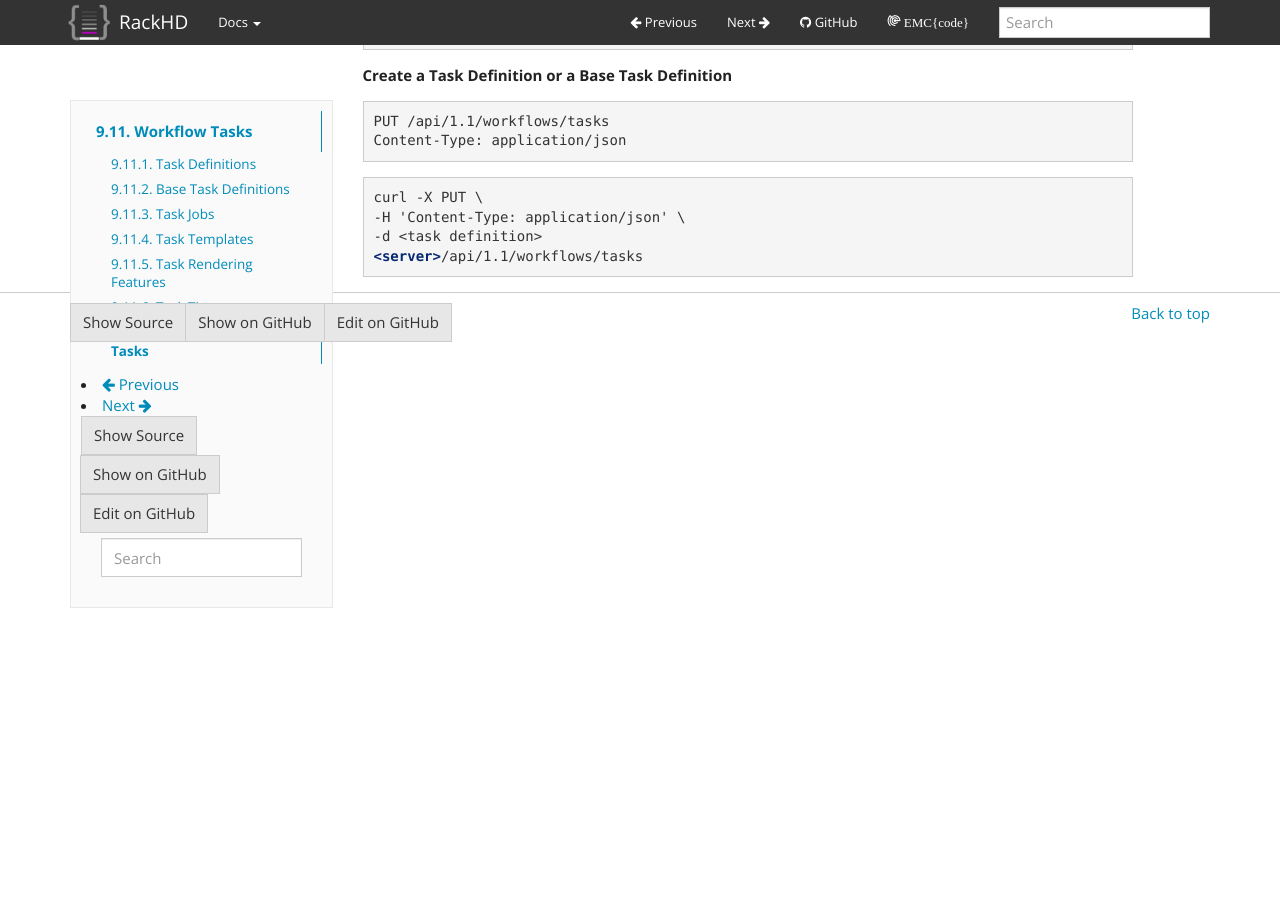
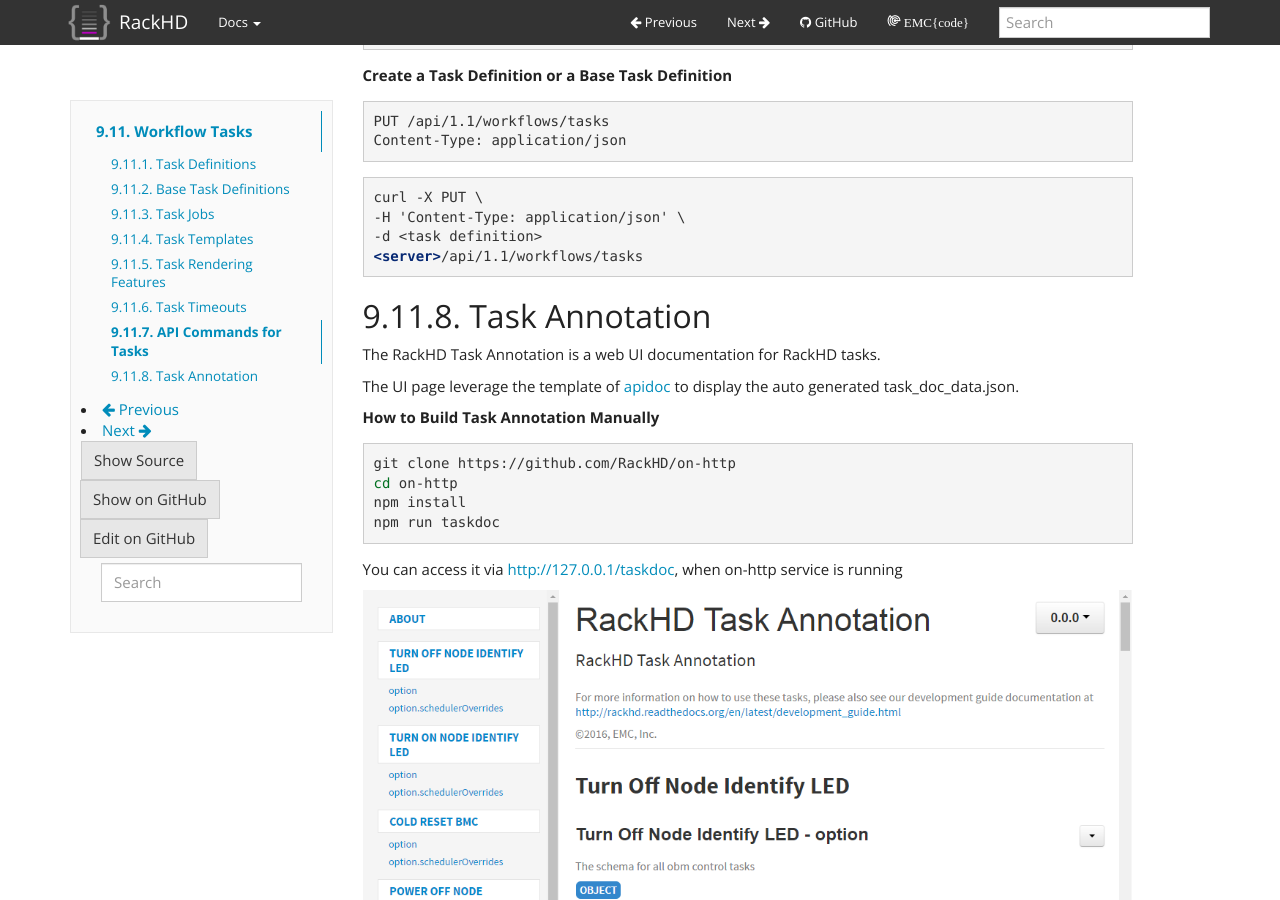
Before and after one commit to RackHD/docs, a Sphinx documentation site: the page built from docs/rackhd/tasks.rst, in a window 1280 px wide and 900 px high, scrolled down 8662 px. Built offline with Sphinx 7.4.7, drawn with Linux system fonts in a browser that asks for light colours.

Commit message:
Create task_annotation.rst doc

```diff
--- /dev/null
+++ b/docs/rackhd/task_annotation.rst
@@ -0,0 +1,19 @@
+The RackHD Task Annotation is a web UI documentation for RackHD tasks.
+
+The UI page leverage the template of `apidoc <https://github.com/apidoc/apidoc>`_ to display the auto generated task_doc_data.json.
+
+
+**How to Build Task Annotation Manually**
+
+.. code-block:: shell
+
+    git clone https://github.com/RackHD/on-http
+    cd on-http
+    npm install
+    npm run taskdoc
+
+
+You can access it via http://127.0.0.1/taskdoc, when on-http service is running
+
+.. image:: /_static/task_annotation.png
+  :align: center
--- a/docs/rackhd/tasks.rst
+++ b/docs/rackhd/tasks.rst
@@ -475,3 +475,8 @@
         -H 'Content-Type: application/json' \
         -d <task definition>
         <server>/api/1.1/workflows/tasks
+
+
+Task Annotation
+^^^^^^^^^^^^^^^^^^^^^^^
+.. include:: task_annotation.rst
```
Also changed, not shown: docs/_static/task_annotation.png (added).
